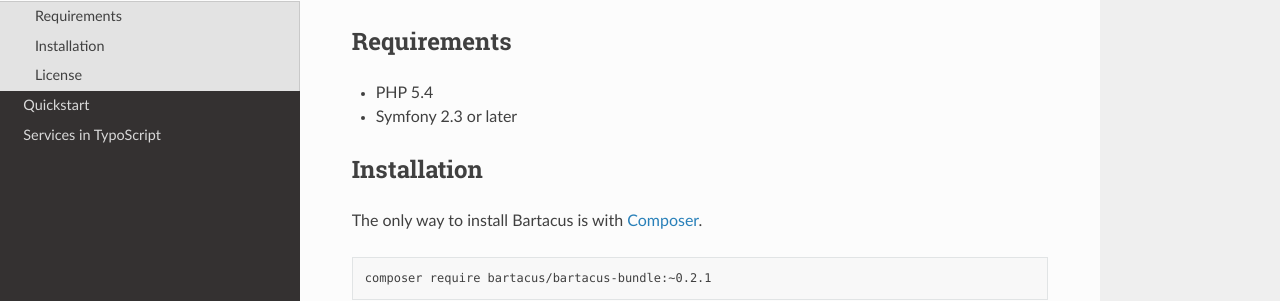
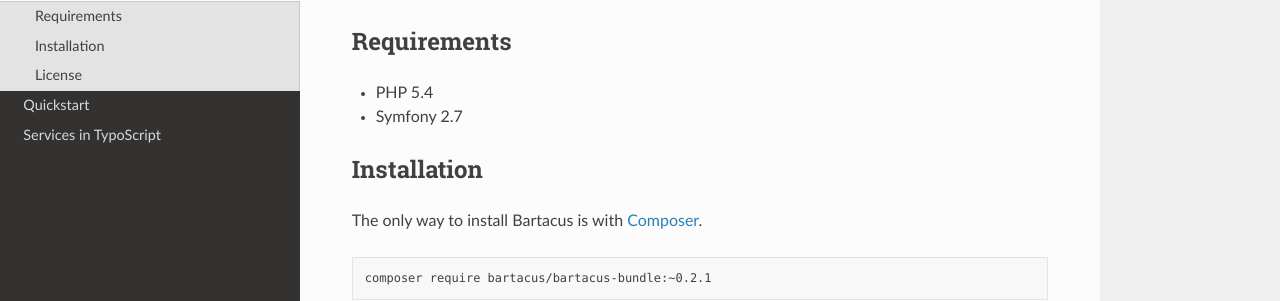
Before and after one commit to Bartacus/BartacusBundle, a Sphinx documentation site: the page built from docs/overview.rst, in a window 1280 px wide and 1066 px high. Shown: the part 135-436 px from the top of the window. Built offline with Sphinx 7.4.7 and the Read the Docs theme 2.0.0, drawn with Linux system fonts in a browser that asks for light colours.

Commit message:
Bump symfony requirement to 2.7

```diff
--- a/composer.json
+++ b/composer.json
@@ -15,7 +15,7 @@
     ],
     "require": {
         "php": "~5.4",
-        "symfony/symfony": "~2.3",
+        "symfony/symfony": "~2.7",
         "typo3/cms": "~6.2.14"
     },
     "require-dev": {
--- a/docs/overview.rst
+++ b/docs/overview.rst
@@ -6,7 +6,7 @@
 ============
 
 * PHP 5.4
-* Symfony 2.3 or later
+* Symfony 2.7
 
 .. _installation:
 
```
